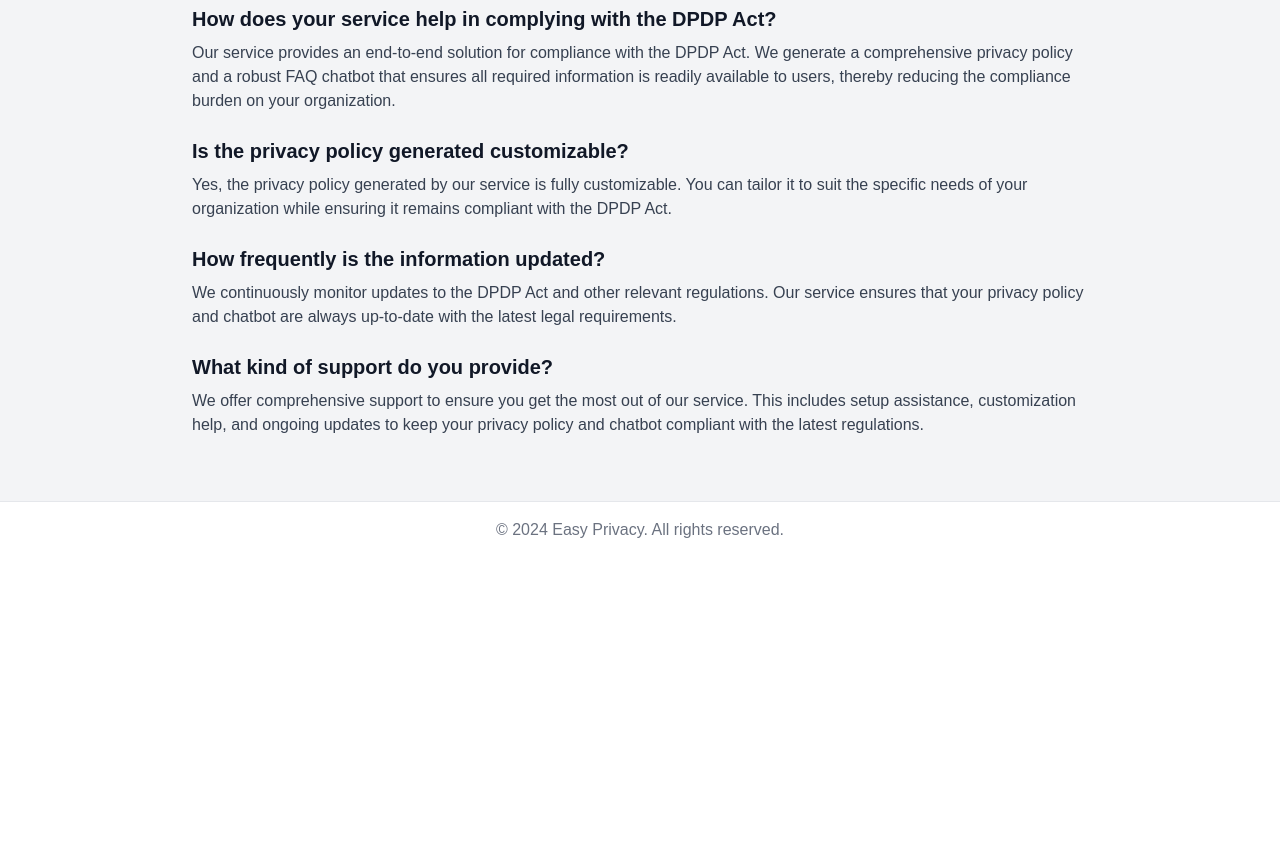
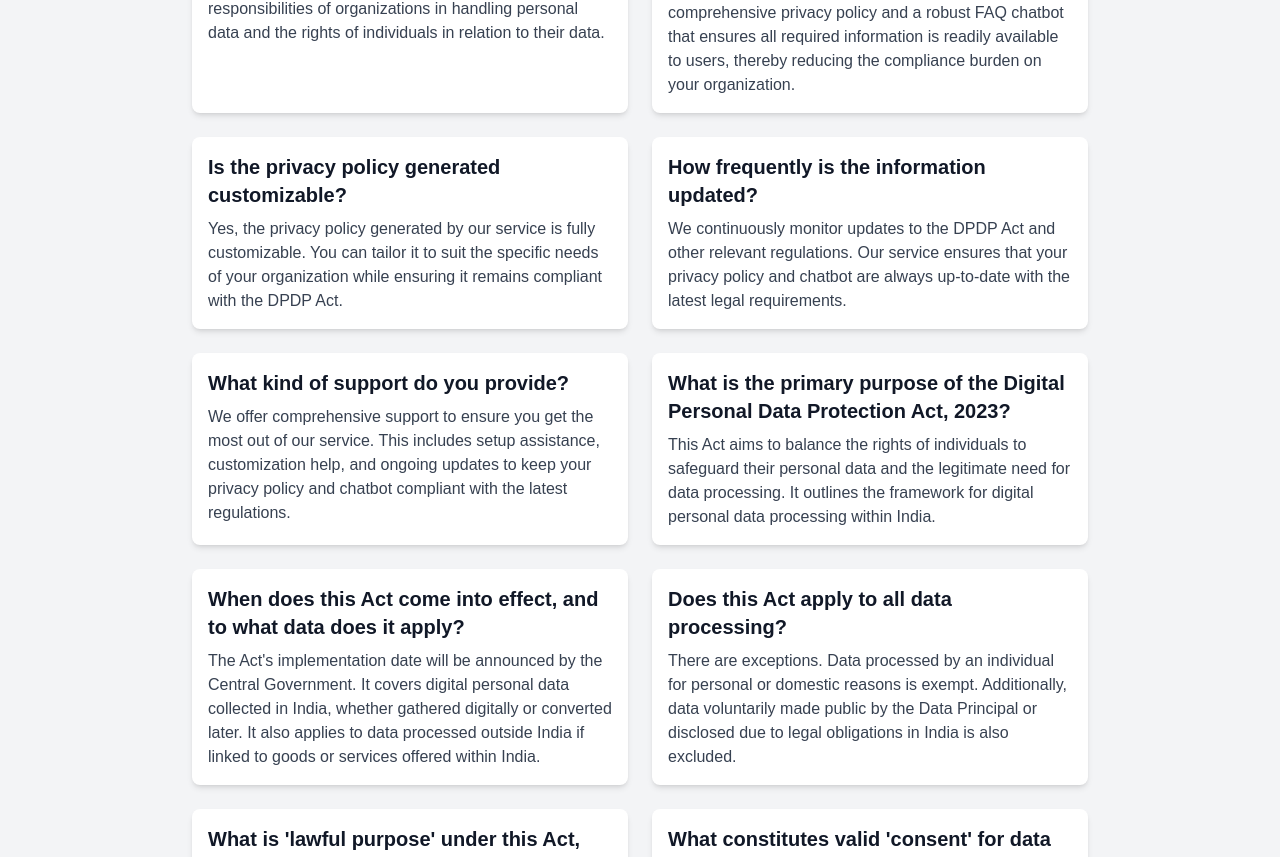
Before and after one commit to easy-privacy/website-nextjs-vercel, a Next.js app: page /faqs in a window 1280 px wide. Shown: the part 299-1156 px from the top of the page. Before the commit the page ends 857 px from the top, so only its background shows below. Built offline with nearby package versions, Linux system fonts and the light colour scheme.

Commit message:
adding faqs

```diff
--- a/app/faqs/page.tsx
+++ b/app/faqs/page.tsx
@@ -25,6 +25,38 @@ const faqs = [
   {
     question: "What kind of support do you provide?",
     answer: "We offer comprehensive support to ensure you get the most out of our service. This includes setup assistance, customization help, and ongoing updates to keep your privacy policy and chatbot compliant with the latest regulations."
+  },
+  {
+    question: "What is the primary purpose of the Digital Personal Data Protection Act, 2023?",
+    answer: "This Act aims to balance the rights of individuals to safeguard their personal data and the legitimate need for data processing. It outlines the framework for digital personal data processing within India."
+  },
+  {
+    question: "When does this Act come into effect, and to what data does it apply?",
+    answer: "The Act's implementation date will be announced by the Central Government. It covers digital personal data collected in India, whether gathered digitally or converted later. It also applies to data processed outside India if linked to goods or services offered within India."
+  },
+  {
+    question: "Does this Act apply to all data processing?",
+    answer: "There are exceptions. Data processed by an individual for personal or domestic reasons is exempt. Additionally, data voluntarily made public by the Data Principal or disclosed due to legal obligations in India is also excluded."
+  },
+  {
+    question: "What is 'lawful purpose' under this Act, and how does 'consent' play a role?",
+    answer: "'Lawful purpose' refers to data processing not explicitly prohibited by law. Data processing requires either the Data Principal's consent or if it falls under 'certain legitimate uses' as defined by the Act."
+  },
+  {
+    question: "What constitutes valid 'consent' for data processing?",
+    answer: "Consent must be freely given, specific to the purpose, informed, unconditional, and clearly expressed. The Data Principal must fully understand the purpose and extent of data processing."
+  },
+  {
+    question: "What rights does a Data Principal have regarding their personal data?",
+    answer: "Data Principals can access information about processed data, request correction or erasure, nominate another individual to manage their data in case of death or incapacity, and seek grievance redressal."
+  },
+  {
+    question: "What are the obligations of a Data Fiduciary?",
+    answer: "Data Fiduciaries must comply with the Act, engage Data Processors under valid contracts, ensure data accuracy for significant decisions, implement security measures against breaches, and erase data when no longer necessary or upon consent withdrawal."
+  },
+  {
+    question: "What is the role of the Data Protection Board of India under this Act?",
+    answer: "The Board investigates data breaches, handles complaints from Data Principals, can impose penalties, issues directions to ensure compliance, and may block public access to a Data Fiduciary's information in public interest upon repeated violations."
   }
 ];
 
@@ -62,12 +94,14 @@ const DpdpFaqsPage = () => {
       <main className="px-4 lg:px-6 py-10">
         <div className="max-w-4xl mx-auto">
           <h1 className="text-3xl font-bold text-center text-blue-600 mb-8">Frequently Asked Questions</h1>
+          <div className="grid grid-cols-1 md:grid-cols-2 gap-6">
             {faqs.map((faq, index) => (
-            <div className="faq-item mb-6" key={index}>
+              <div className="faq-item p-4 bg-white rounded-lg shadow-md" key={index}>
                 <h3 className="text-xl font-semibold text-gray-900 mb-2">{faq.question}</h3>
                 <p className="text-gray-700">{faq.answer}</p>
               </div>
             ))}
+          </div>
         </div>
       </main>
 
```
Lines whose indentation alone changed are shown as unchanged.
